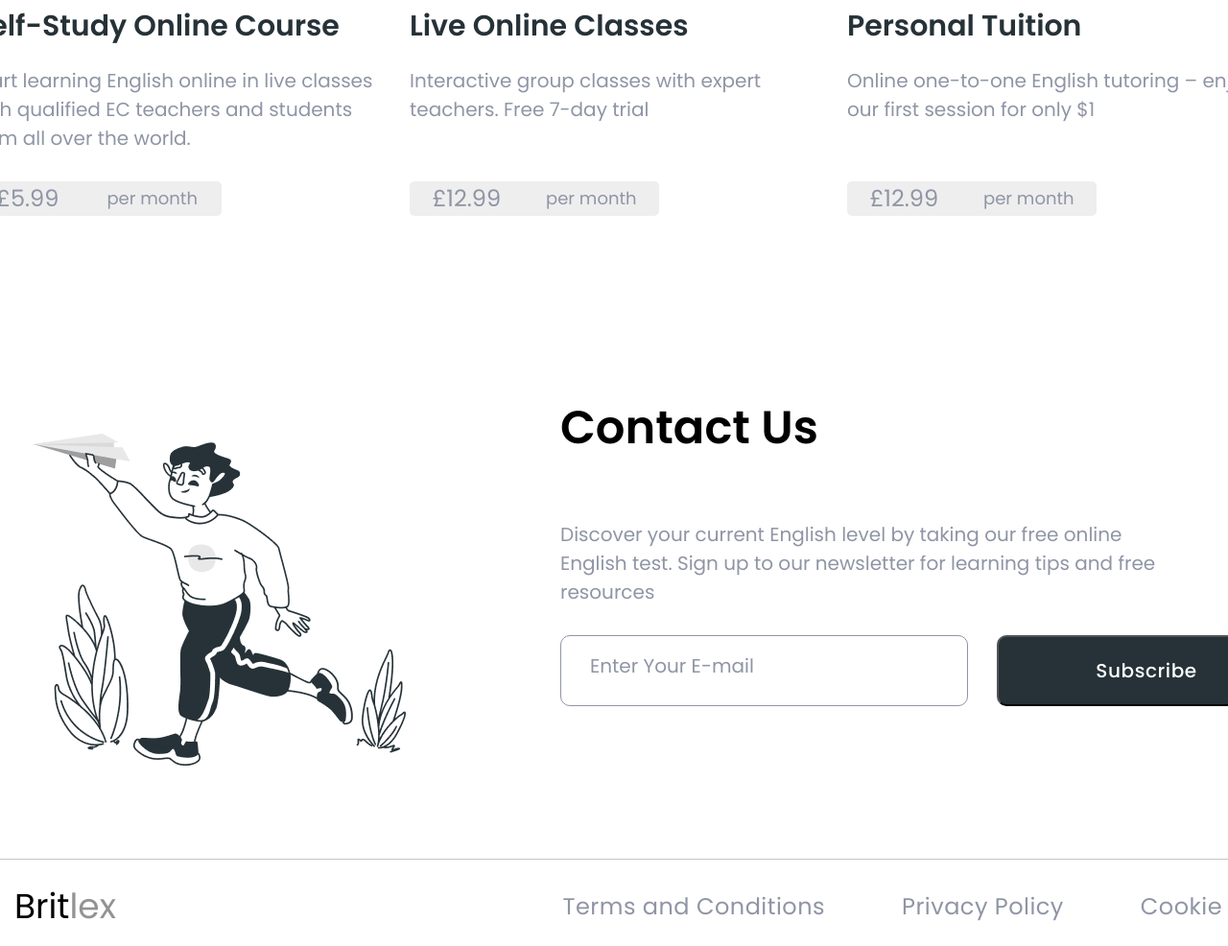
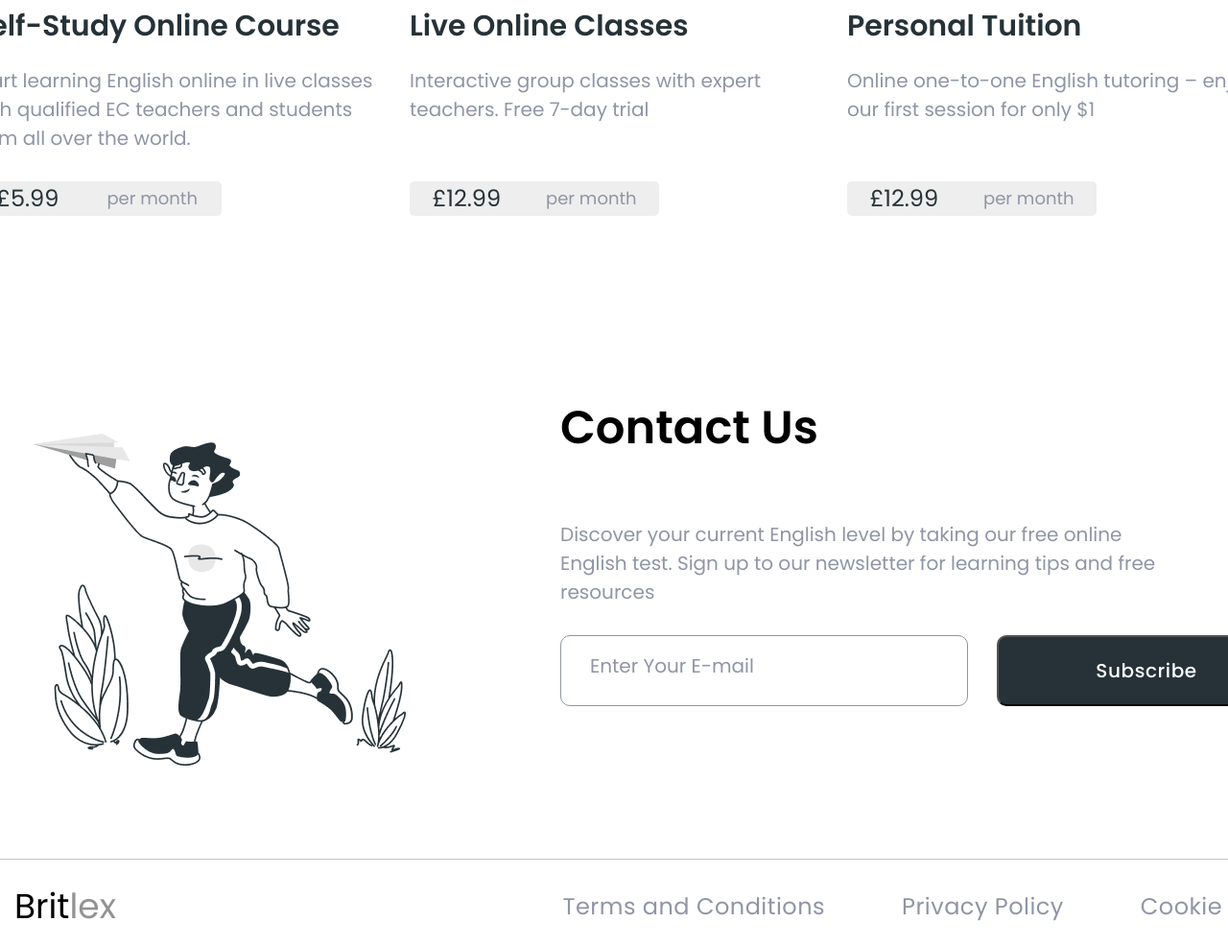
Before and after one commit to gulen13/Britlix-team-project, a plain HTML site: page index.html in a window 1280 px wide. Shown: the part 3397-4383 px from the top of the page at 96% size. Drawn offline with nearby package versions, Linux system fonts and the light colour scheme.

Commit message:
add color for price

```diff
--- a/css/style.css
+++ b/css/style.css
@@ -347,7 +347,7 @@ address {
   font-weight: 400;
   font-size: 24px;
   line-height: 1.5;
-
+  color: #263238;
   text-align: center;
 }
 .pricing-text {
```
